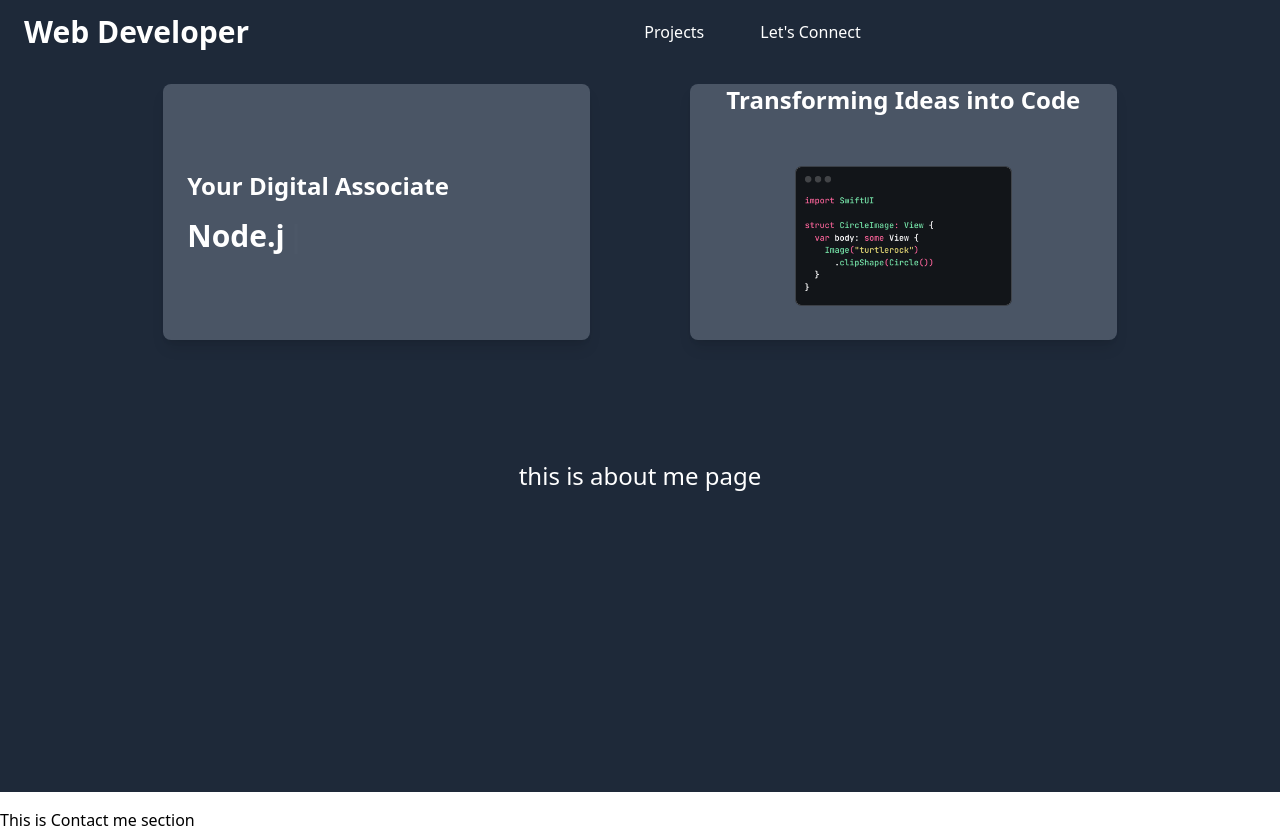
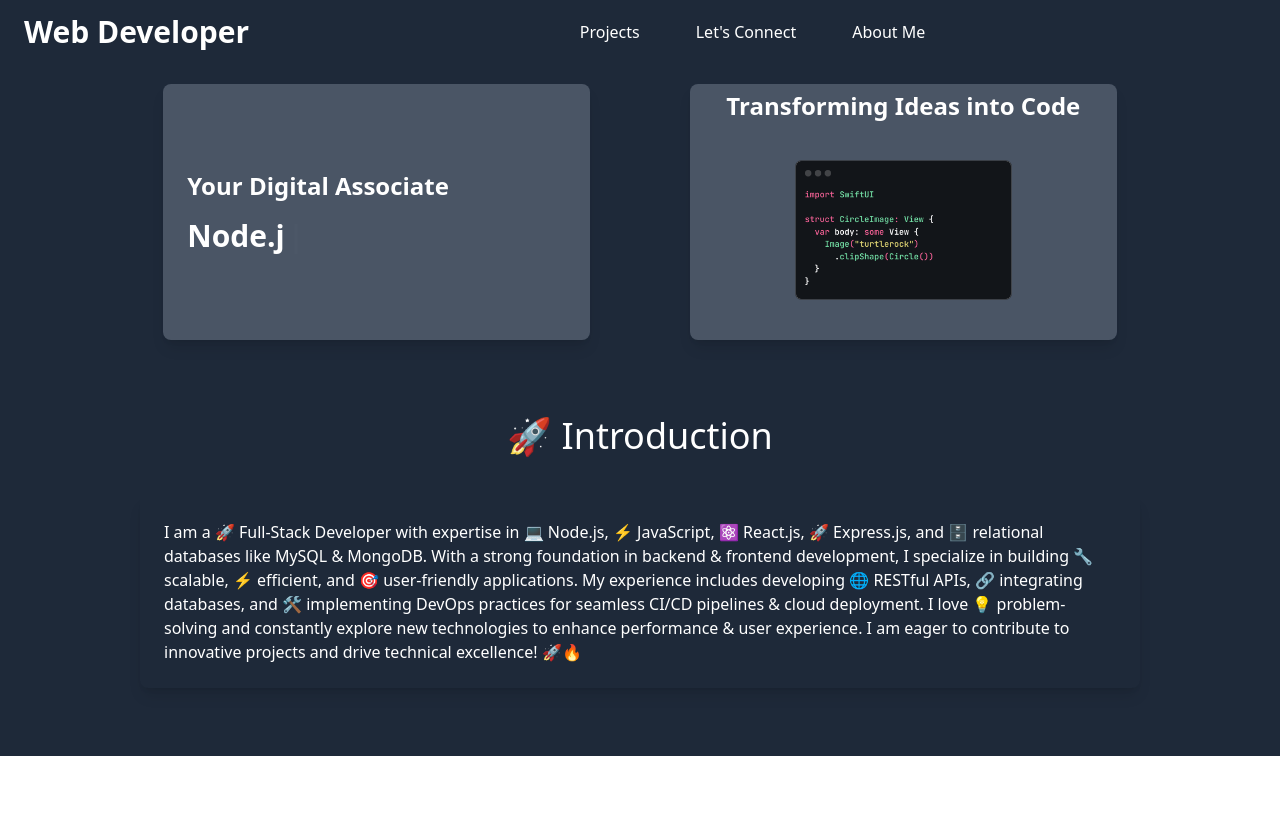
Before and after one commit to shobhankumarrath/Shobhan-Kumar-Rath-Portfolio, a React (Vite) app: page / in a window 1280 px wide. After the commit the page ends 800 px from the top, so only its background shows below. Built offline with nearby package versions, Linux system fonts and the light colour scheme.

Commit message:
Updated components

```diff
--- a/src/components/AboutMe.jsx
+++ b/src/components/AboutMe.jsx
@@ -2,8 +2,12 @@ import React from 'react'
 
 const AboutMe = () => {
     return (
-        <div className='pt-16 bg-gray-800 flex items-center justify-center'>
-            <h1 className='text-2xl text-white'> this is about me page</h1>
+        <div className='pt-5 bg-gray-800 h-15'>
+            <div className='flex flex-col items-center justify-center'>
+                <h1 className='text-4xl text-white hover:scale-105'>🚀 Introduction</h1><br></br>
+                <p className='w-250 shadow-lg rounded-lg text-white mt-4 p-6 m-4 flex items-center justify-center transition-all duration-300 hover:bg-gray-700 hover:shadow-2xl hover:scale-105'>
+                    I am a 🚀 Full-Stack Developer with expertise in 💻 Node.js, ⚡ JavaScript, ⚛ React.js, 🚀 Express.js, and 🗄️ relational databases like MySQL & MongoDB. With a strong foundation in backend & frontend development, I specialize in building 🔧 scalable, ⚡ efficient, and 🎯 user-friendly applications. My experience includes developing 🌐 RESTful APIs, 🔗 integrating databases, and 🛠️ implementing DevOps practices for seamless CI/CD pipelines & cloud deployment. I love 💡 problem-solving and constantly explore new technologies to enhance performance & user experience. I am eager to contribute to innovative projects and drive technical excellence! 🚀🔥</p>
+            </div>
         </div >
     )
 }
--- a/src/components/BrandingBar.jsx
+++ b/src/components/BrandingBar.jsx
@@ -24,7 +24,7 @@ const BrandingBar = () => {
                 <div className="w-25"></div>
                 {/* Right Side - Branding Content */}
                 <div className="w-1/3 h-64 flex flex-col items-center justify-center bg-gray-600 shadow-lg rounded-lg p-6 mt-[+20px] transition-all duration-300 hover:bg-gray-500 hover:shadow-2xl overflow-hidden hover:scale-105">
-                    <span className="text-2xl font-bold mb-4 text-white">Transforming Ideas into Code</span>
+                    <span className="text-2xl font-bold mb-1 text-white">Transforming Ideas into Code</span>
                     <img src={IMG} alt="Code Illustration" className="w-full h-full object-contain rounded-lg"></img>
                 </div>
             </div>
--- a/src/components/ContactMe.jsx
+++ b/src/components/ContactMe.jsx
@@ -6,7 +6,7 @@ const ContactMe = () => {
         <div className="pt-4"> {/* Adds space for the navbar */}
             <div className=''>
                 <div className=''>
-                    <h1>This is Contact me section</h1>
+                    <h1></h1>
                 </div>
             </div>
         </div>
--- a/src/components/Navbar.jsx
+++ b/src/components/Navbar.jsx
@@ -15,6 +15,9 @@ const Navbar = () => {
                 <button onClick={() => document.getElementById("contactme").scrollIntoView({ behavior: 'smooth' })} className="text-white bg-transparent px-4 py-2 rounded-md transition duration-300 hover:bg-blue-500">
                     Let's Connect
                 </button>
+                <button onClick={() => document.getElementById("aboutme").scrollIntoView({ behavior: 'smooth' })} className="text-white bg-transparent px-4 py-2 rounded-md transition duration-300 hover:bg-red-500">
+                    About Me
+                </button>
             </div>
         </div>
 
```
